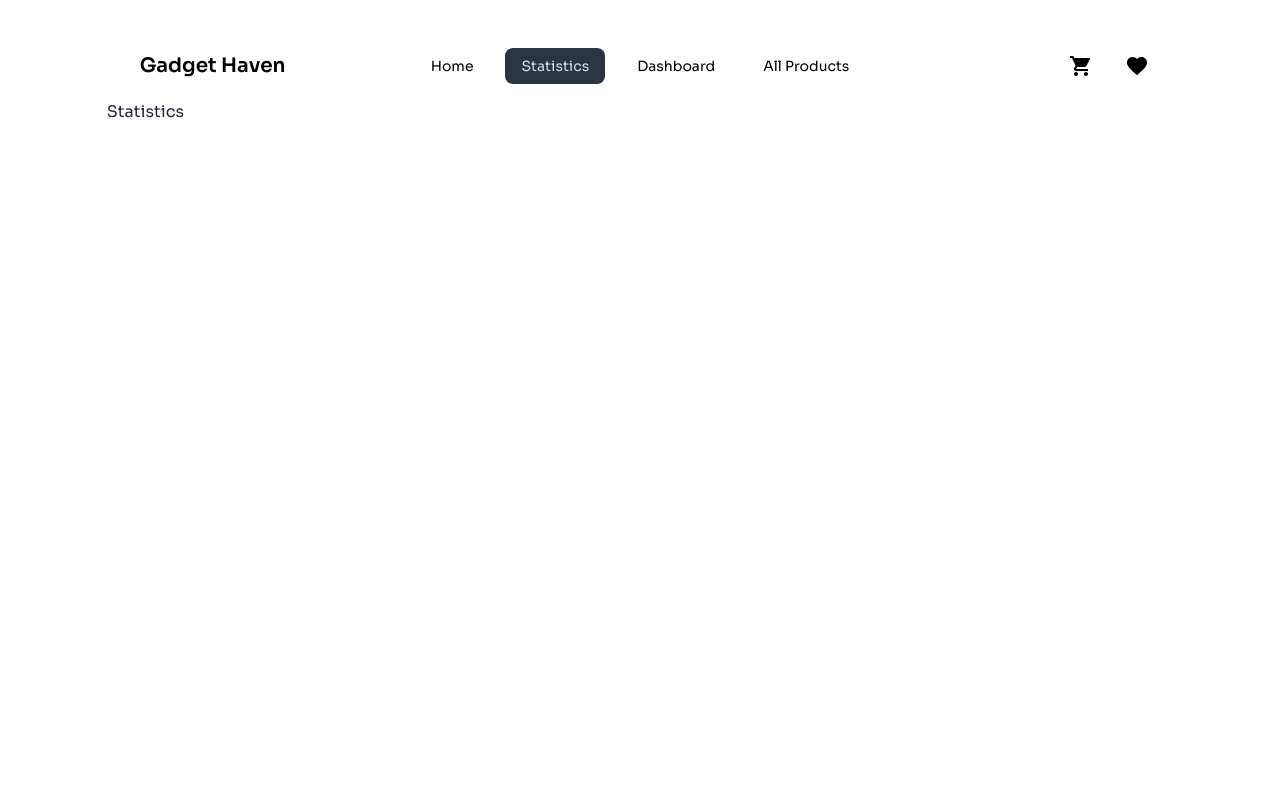
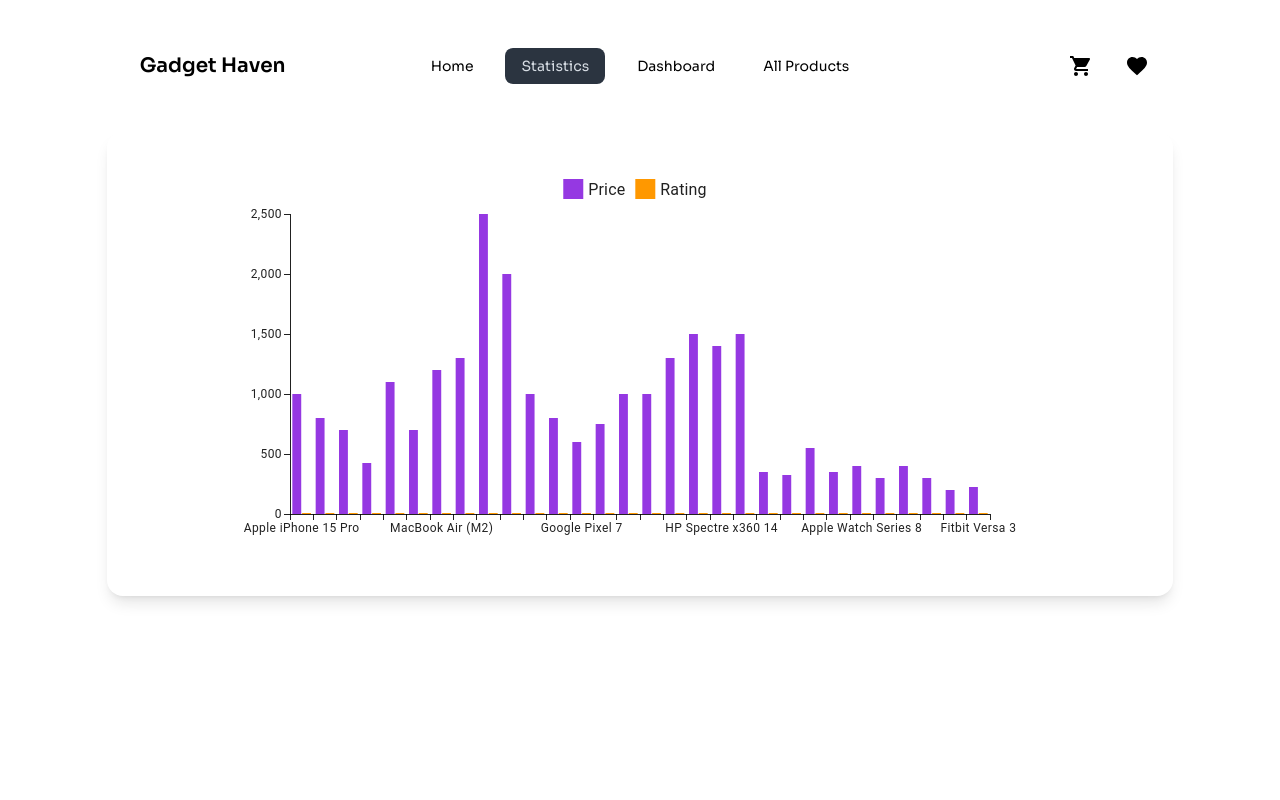
Before and after one commit to MostafizurRahman199/Gadget-Heaven, a React (Vite) app: page /statistics in a window 1280 px wide. Shown: the top 800 px of the page. Built offline with nearby package versions, Linux system fonts and the light colour scheme; a web font is replaced by a local one.

Commit message:
chart added

```diff
--- a/package.json
+++ b/package.json
@@ -14,6 +14,7 @@
     "@emotion/styled": "^11.13.0",
     "@mui/icons-material": "^6.1.6",
     "@mui/material": "^6.1.6",
+    "@mui/x-charts": "^7.22.1",
     "localforage": "^1.10.0",
     "match-sorter": "^7.0.0",
     "react": "^18.3.1",
--- a/src/pages/Statistics.jsx
+++ b/src/pages/Statistics.jsx
@@ -1,7 +1,36 @@
-import React from 'react'
+import * as React from 'react';
+import { BarChart,LineChart } from '@mui/x-charts';
+import { useLoaderData } from 'react-router-dom';
 
 export default function Statistics() {
-  return (
-    <div>Statistics</div>
-  )
+    const products = useLoaderData();
+
+
+    const price = products.map((product) => product.price);
+    const name = products.map((product) => product.product_title);
+    const rating = products.map((product) => product.rating);
+
+    return (
+        <div className='flex flex-col justify-center items-center px-4 py-8 shadow-lg my-8 rounded-2xl'>
+            <BarChart
+                width={800}
+                height={400}
+                colors={['#9538E2','#FF9800']}
+                xAxis={[{ scaleType: 'band', data: [...name] }]}
+                series={[
+                    {
+                        label: 'Price',
+                        data: [...price],
+                    },
+                    {
+                        label: 'Rating',
+                        data: [...rating],
+                    },
+                ]}
+            />
+
+
+
+        </div>
+    );
 }
--- a/src/routes/Routes.jsx
+++ b/src/routes/Routes.jsx
@@ -64,6 +64,7 @@
                         <Statistics />
                     </TitleWrapper>
                 ),
+                loader: ()=> fetch('../products.json'),
             },
             {
                 path:"/allproducts",
```
Also changed, not shown: 1 other file (tests, documents, lock files or other folders).
